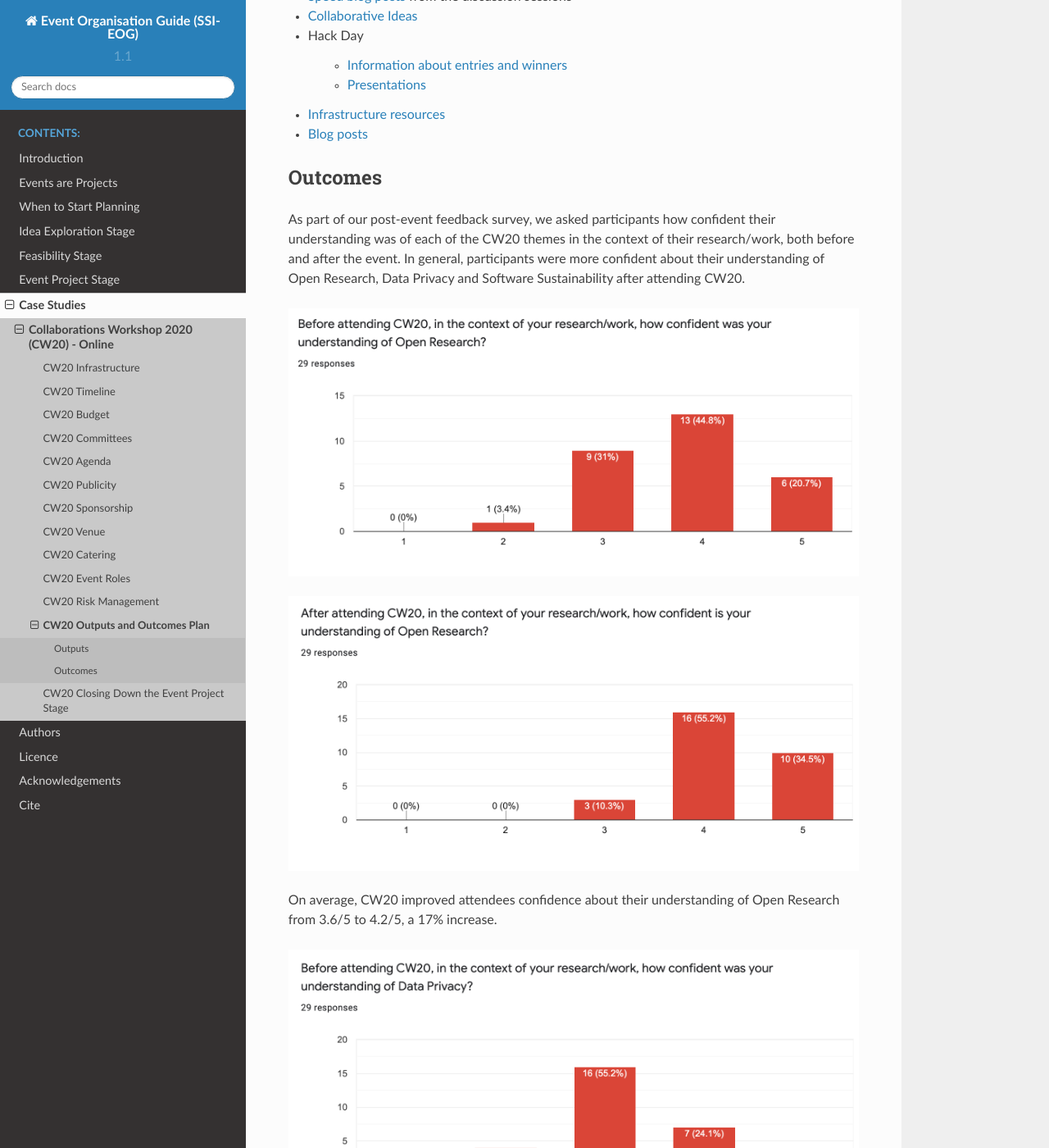
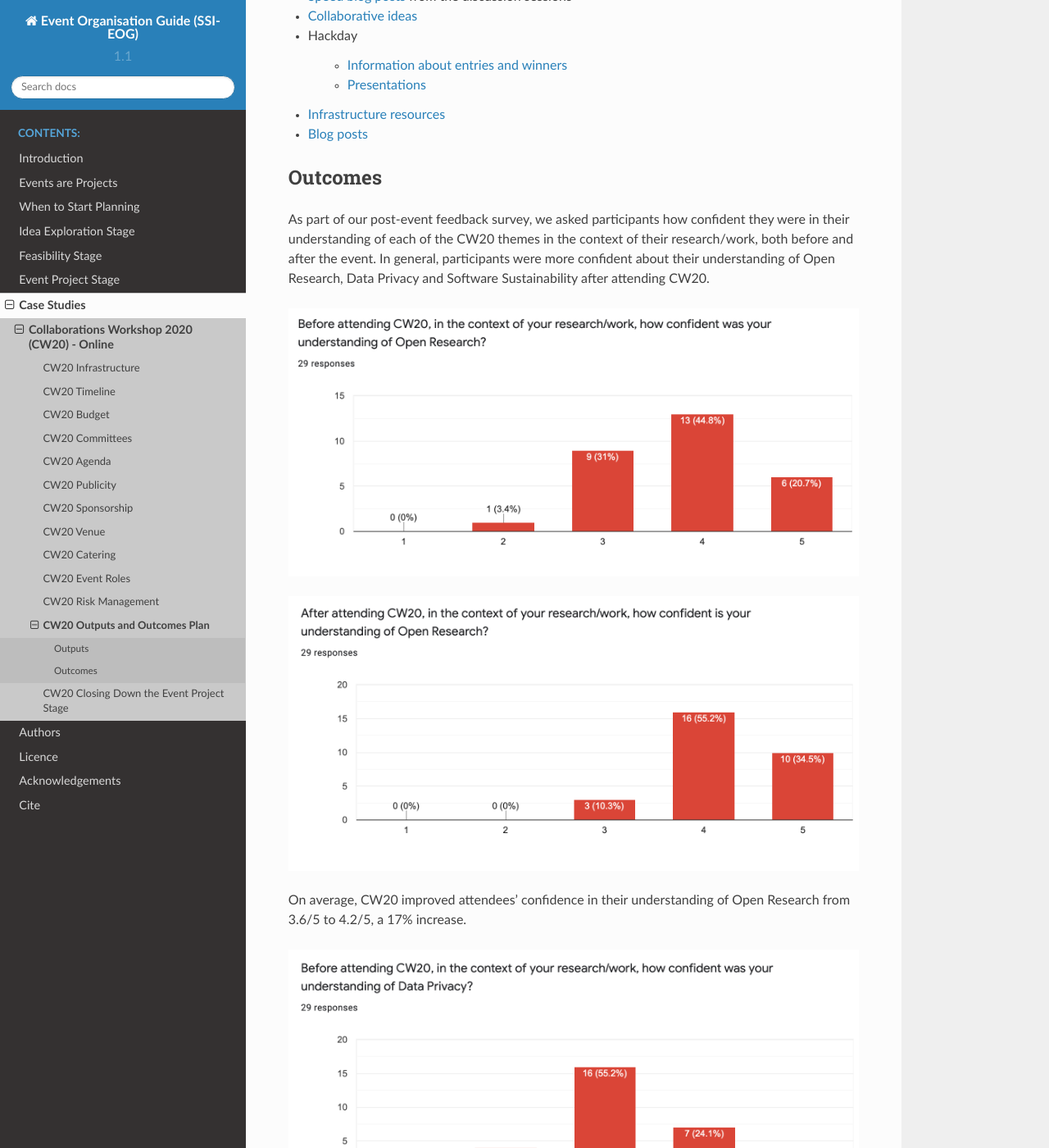
Before and after one commit to softwaresaved/event-organisation-guide, a Sphinx documentation site: the page built from docs/eog/case-studies/cw20/outputs-and-outcomes-plan.rst, in a window 1280 px wide and 1400 px high, scrolled down 376 px. Shown: the whole window at 82% size. Built offline with Sphinx 7.4.7 and the Read the Docs theme 2.0.0, drawn with Linux system fonts in a browser that asks for light colours; some of the changed text lies outside the part shown.

Commit message:
Update outputs-and-outcomes-plan.rst

```diff
--- a/docs/eog/case-studies/cw20/outputs-and-outcomes-plan.rst
+++ b/docs/eog/case-studies/cw20/outputs-and-outcomes-plan.rst
@@ -13,8 +13,8 @@ Outputs
     - From mini-workshops and demo sessions (`videos <https://www.youtube.com/playlist?list=PLpX1jXuNTXGqYOz7idfOVp6KfBTrjWlWS>`__)
 
 - `Speed blog posts <https://software.ac.uk/tags/cw20-speed-blog-posts>`_ from the discussion sessions
-- `Collaborative Ideas <https://software.ac.uk/cw20/collaborative-ideas-group>`_
-- Hack Day
+- `Collaborative ideas <https://software.ac.uk/cw20/collaborative-ideas-group>`_
+- Hackday
 
     - `Information about entries and winners <https://software.ac.uk/cw20/hackday-entries-and-winners>`_
     - `Presentations <https://www.youtube.com/playlist?list=PLpX1jXuNTXGpBBfpZ93Uwas7FimQC2l1H>`_
@@ -26,7 +26,7 @@ Outputs
 Outcomes
 --------------------
 
-As part of our post-event feedback survey, we asked participants how confident their understanding was of each of the CW20 themes in the context of their research/work, both before and after the event.
+As part of our post-event feedback survey, we asked participants how confident they were in their understanding of each of the CW20 themes in the context of their research/work, both before and after the event.
 In general, participants were more confident about their understanding of Open Research, Data Privacy and Software Sustainability after attending CW20.
 
 .. figure:: img/CW20_OpenResearchBefore.png
@@ -35,7 +35,7 @@ In general, participants were more confident about their understanding of Open R
 .. figure:: img/CW20_OpenResearchAfter.png
   :alt: CW20 feedback
 
-On average, CW20 improved attendees confidence about their understanding of Open Research from 3.6/5 to 4.2/5, a 17% increase.
+On average, CW20 improved attendees' confidence in their understanding of Open Research from 3.6/5 to 4.2/5, a 17% increase.
 
 .. figure:: img/CW20_DataPrivacyBefore.png
   :alt: CW20 feedback
@@ -43,7 +43,7 @@ On average, CW20 improved attendees confidence about their understanding of Open
 .. figure:: img/CW20_DataPrivacyAfter.png
   :alt: CW20 feedback
 
-On average, CW20 improved attendees confidence about their understanding of Data Privacy from 3.1/5 to 3.7/5, a 19% increase.
+On average, CW20 improved attendees' confidence in their understanding of Data Privacy from 3.1/5 to 3.7/5, a 19% increase.
 
 .. figure:: img/CW20_SoftwareSustainabilityBefore.png
   :alt: CW20 feedback
@@ -51,6 +51,6 @@ On average, CW20 improved attendees confidence about their understanding of Data
 .. figure:: img/CW20_SoftwareSustainabilityAfter.png
   :alt: CW20 feedback
 
-On average, CW20 improved attendees confidence about their understanding of Software Sustainability from 4/5 to 4.3/5, an 8% increase.
+On average, CW20 improved attendees' confidence in their understanding of Software Sustainability from 4/5 to 4.3/5, an 8% increase.
 
 As CW20 took place online relatively early on in the pandemic, it had an impact on virtual events run by others, and the Institute was often consulted regarding the use of Zoom.
```
